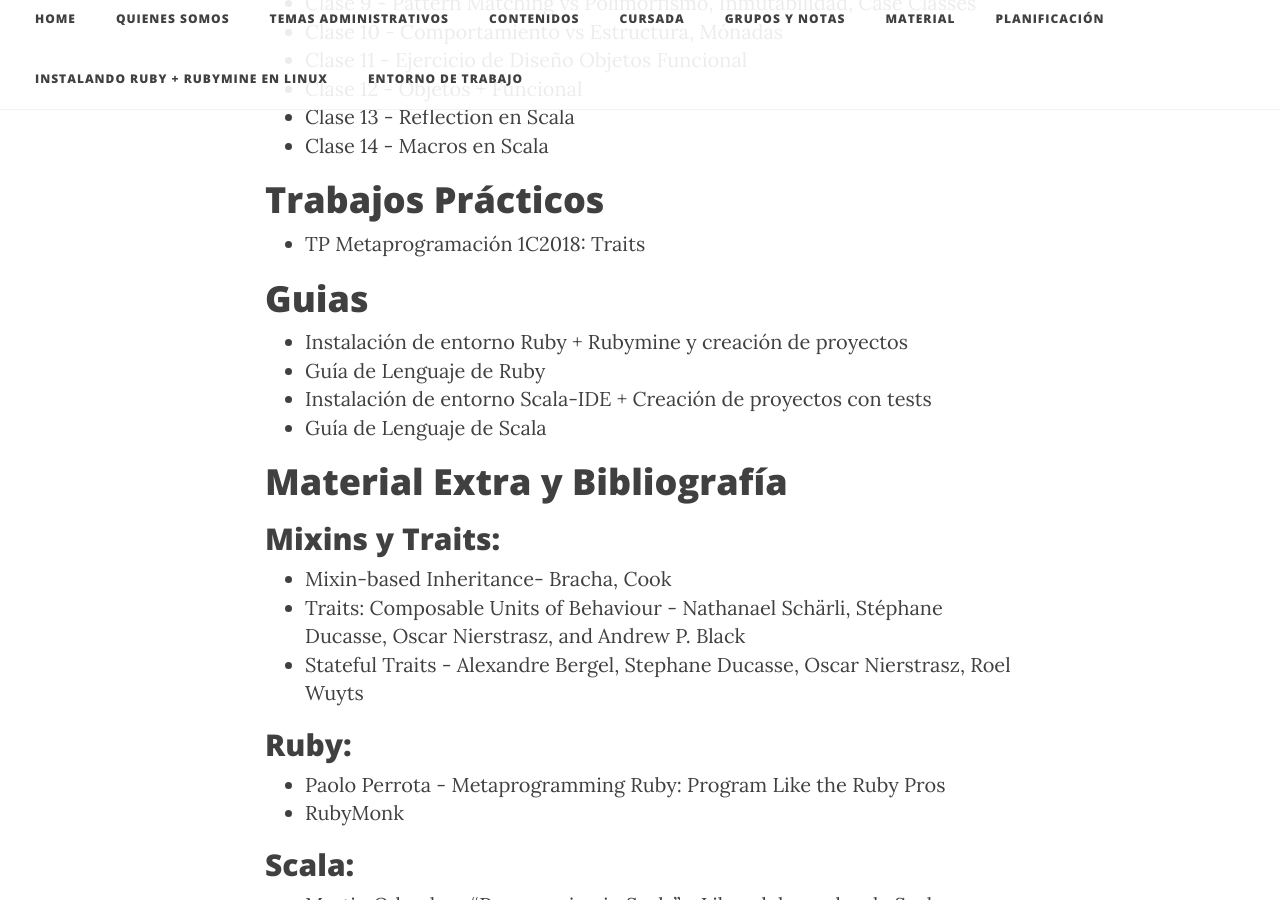
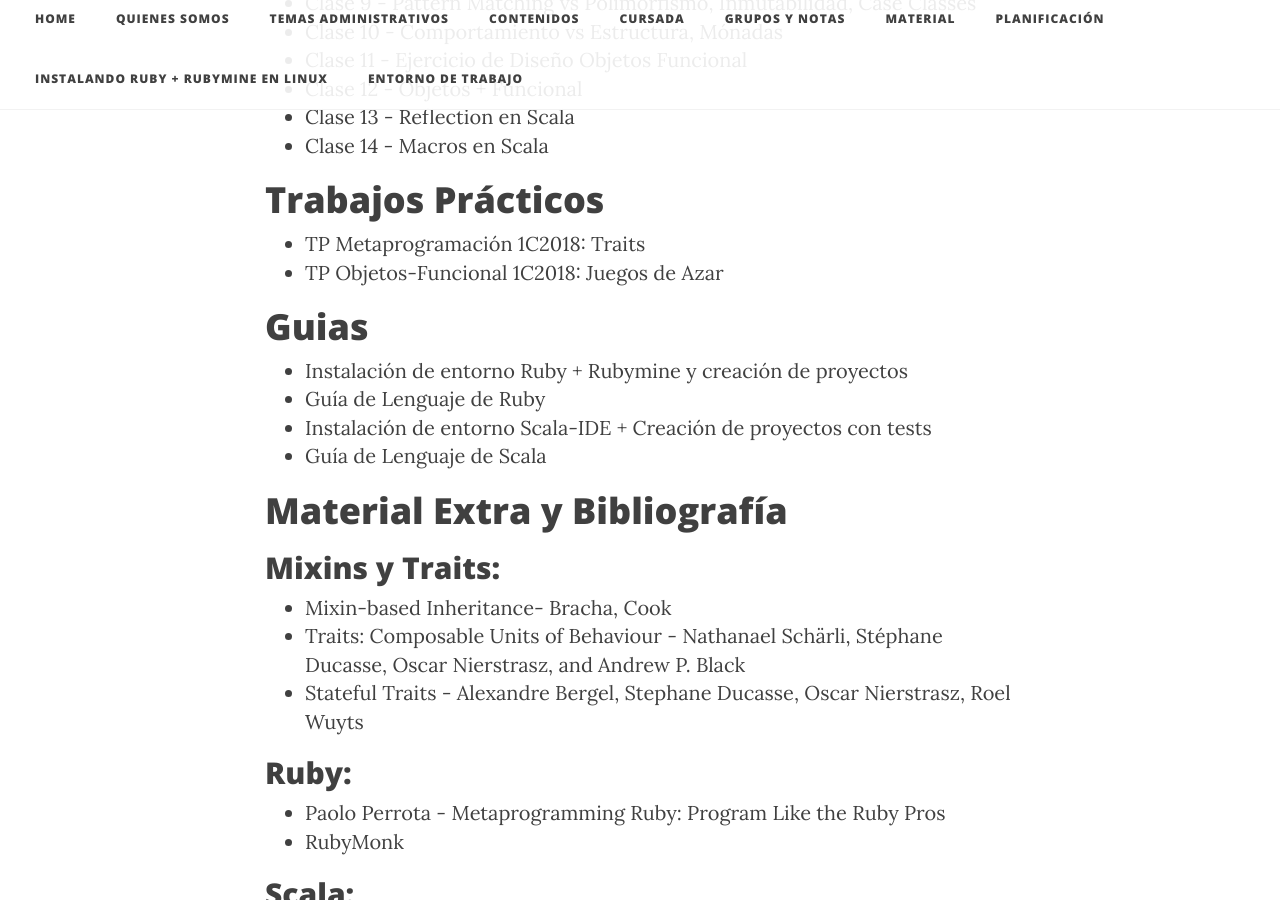
Before and after one commit to tadp-utn-frba/tadp-utn-frba.github.io, a Jekyll site: the page built from material.md, in a window 1280 px wide and 900 px high, scrolled down 781 px. Built offline with Jekyll 4.4.1, drawn with Linux system fonts in a browser that asks for light colours; nearby versions of some CDN libraries.

Commit message:
Agrego link al TP objetos-funcional 1C2018

```diff
--- a/material.md
+++ b/material.md
@@ -23,6 +23,7 @@ permalink: /material/
 
 # Trabajos Prácticos
 * [TP Metaprogramación 1C2018: Traits](https://docs.google.com/document/d/1CNkZc_o6VTCeURbpdmDlSZQ1-7lwfpKPTrNcKVyJEcE/edit?usp=sharing)
+* [TP Objetos-Funcional 1C2018: Juegos de Azar](https://docs.google.com/document/d/13w7-xy-zkb1gh_ZjEvzLGk7na5geO0dXbKdZbjR61Vs/edit?usp=sharing)
 
 # Guias
 
```
